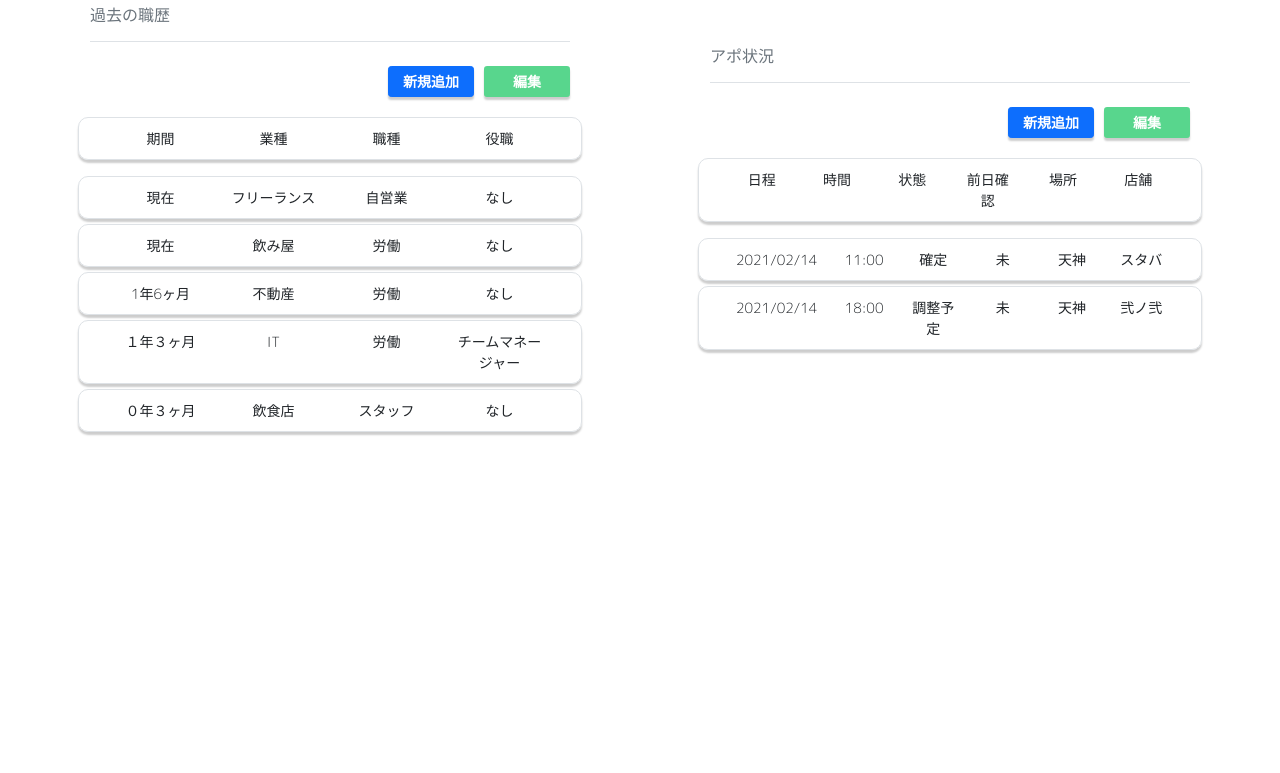
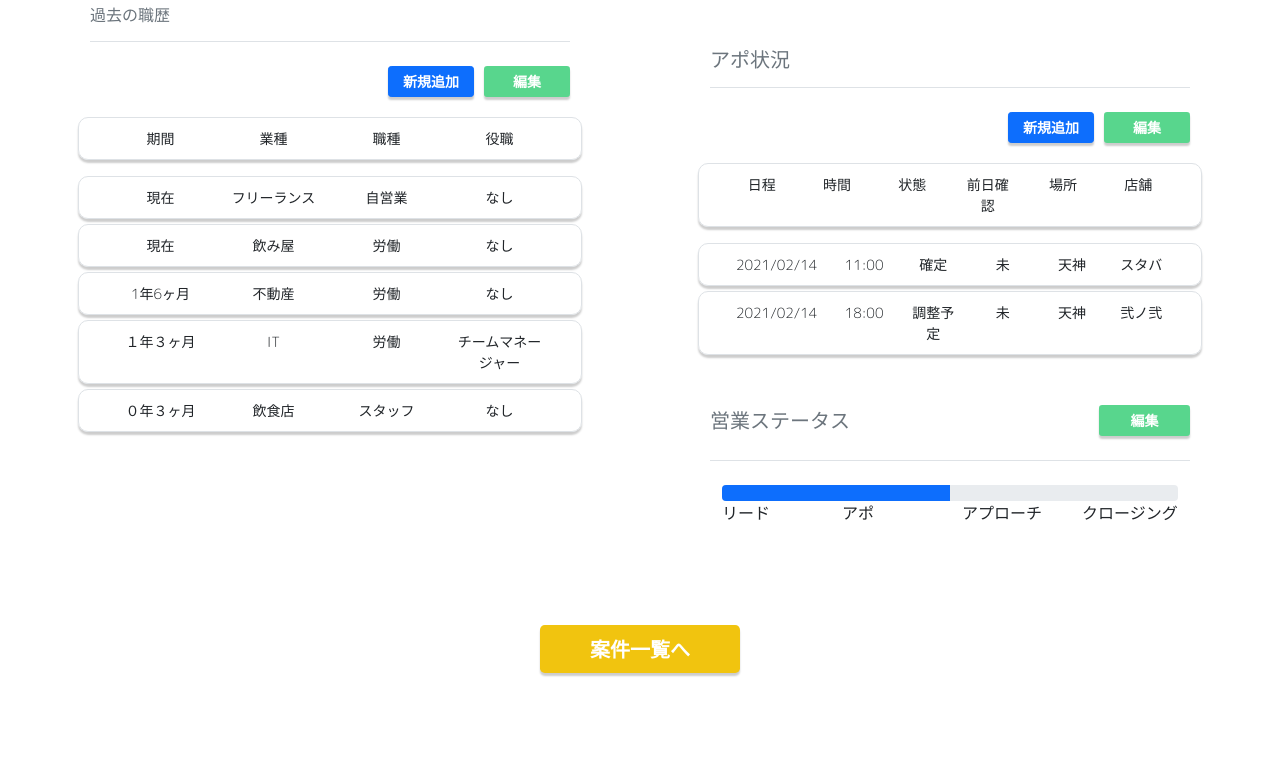
Before and after one commit to Yokota0204/adam_mock, a plain HTML site: page client_detail.html in a window 1280 px wide. Shown: the part 1257-2030 px from the top of the page. Before the commit the page ends 1889 px from the top, so only its background shows below. Drawn offline with Linux system fonts and the light colour scheme.

Commit message:
営業ステータスと案件一覧ページへのリンクを追加。

```diff
--- a/client_detail.html
+++ b/client_detail.html
@@ -327,7 +327,7 @@
             </div>
           </div>
           <div class="info-wrapper appointments-wrapper">
-            <h6 class="info-title border-bottom text-secondary pb-3 mb-4">アポ状況</h6>
+            <h5 class="info-title border-bottom text-secondary pb-3 mb-4">アポ状況</h5>
             <div class="btn-wrapper">
               <a class="btn btn-sm btn-primary">新規追加</a>
               <a class="btn btn-sm edit-btn">編集</a>
@@ -359,7 +359,33 @@
               </div>
             </div>
           </div>
+          <div class="info-wrapper sales-status-wrapper">
+            <div class="wrapper-title pb-3 mb-4 border-bottom">
+              <h5 class="info-title text-secondary">営業ステータス</h5>
+              <div class="btn-wrapper">
+                <a class="btn btn-sm edit-btn">編集</a>
+              </div>
+            </div>
+            <div class="sales-status-wrapper">
+              <div class="container">
+                <div class="progress">
+                  <div class="progress-bar" role="progressbar" aria-valuenow="50" aria-valuemin="0" aria-valuemax="100" style="width: 50%;"></div>
+                </div>
+                <div class="row">
+                  <div class="col">リード</div>
+                  <div class="col">アポ</div>
+                  <div class="col">アプローチ</div>
+                  <div class="col">クロージング</div>
+                </div>
+              </div>
+            </div>
+          </div>
         </div>
+      </div>
+      <div class="btn-wrapper back">
+        <a href="client_info.html" class="btn btn-lg">
+          案件一覧へ
+        </a>
       </div>
     </div>
     <script src="bootstrap_5.0.0/js/bootstrap.min.js"></script>
--- a/css/client_detail.css
+++ b/css/client_detail.css
@@ -7,7 +7,7 @@
 }
 
 .left-content {
-  padding: 80px 50px 150px 70px;
+  padding: 80px 50px 50px 70px;
 }
 
 .left-content .personal-info-wrapper .personal-info-top {
@@ -71,7 +71,15 @@
 }
 
 .right-content {
-  padding: 80px 70px 150px 50px;
+  padding: 80px 70px 50px 50px;
+}
+
+.right-content .info-wrapper .wrapper-title .btn-wrapper {
+  width: 19%;
+}
+
+.right-content .info-wrapper .wrapper-title .btn-wrapper .btn {
+  width: 100%;
 }
 
 .right-content .animals-wrapper .animal-wrapper {
@@ -108,3 +116,15 @@
   margin-left: 10px;
   font-weight: bold;
 }
+
+.contents .back {
+  width: 200px;
+  margin: 0 auto;
+}
+
+.contents .back .btn {
+  width: 100%;
+  background-color: #F1C40F;
+  color: white;
+  margin-bottom: 100px;
+}
```
